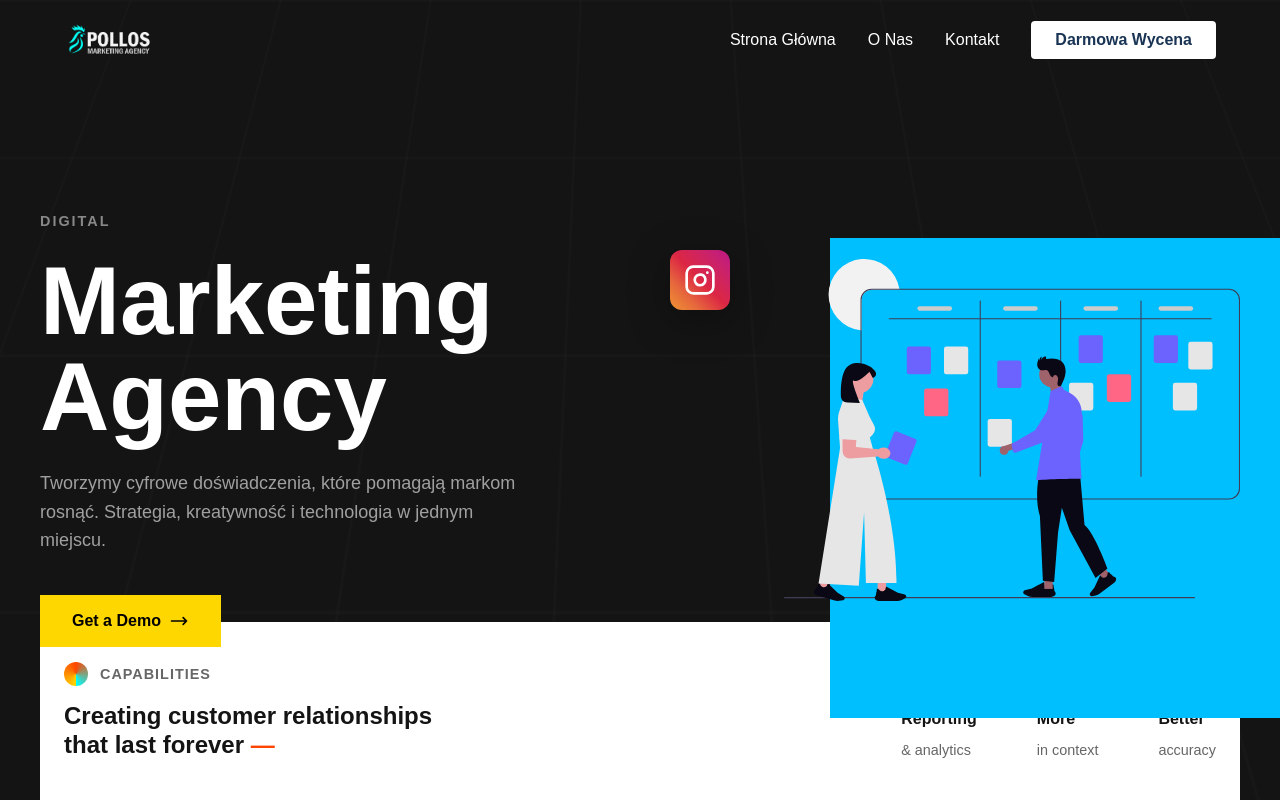
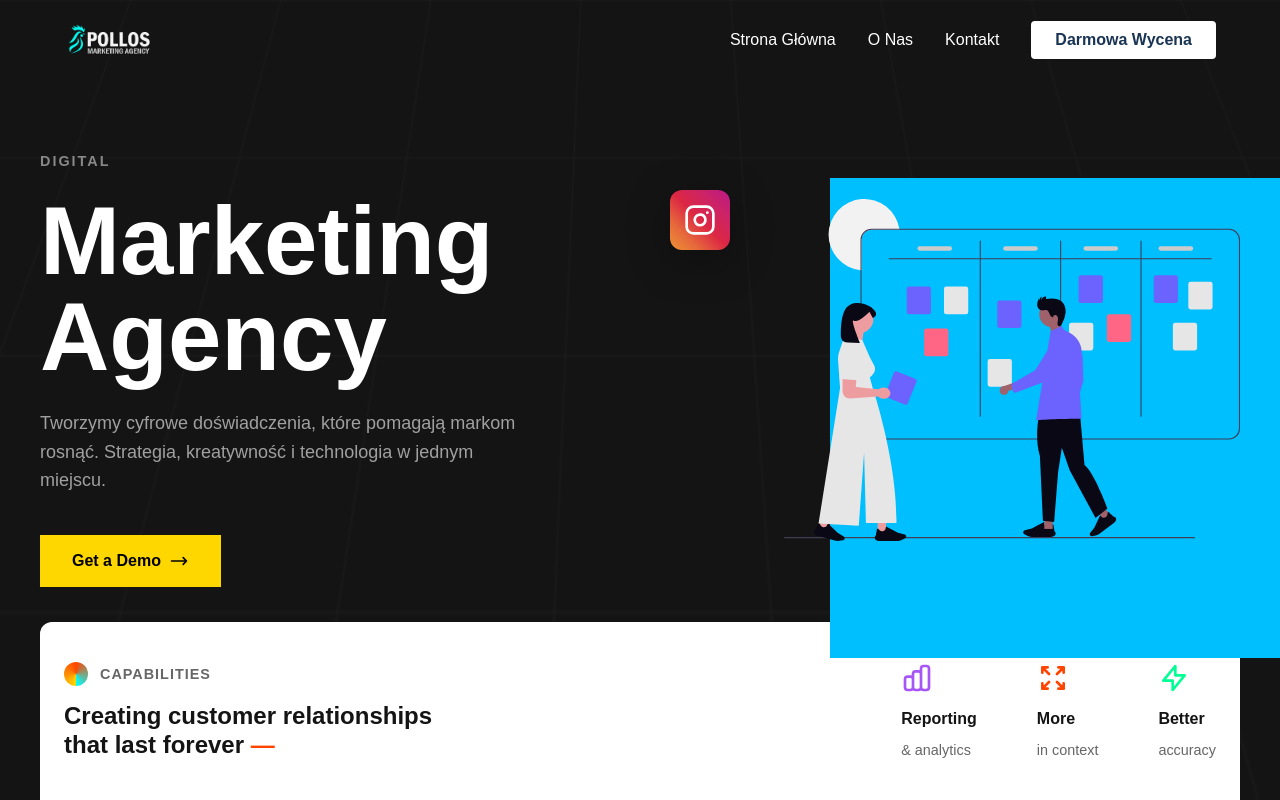
Before and after one commit to PiotrFijalkowski/pollos_website, a Next.js app: page / in a window 1280 px wide. Shown: the top 800 px of the page. Built offline with nearby package versions, Linux system fonts and the light colour scheme.

Commit message:
style: remove unused SecondaryImageWrapper

```diff
--- a/src/components/Hero/Hero.styles.ts
+++ b/src/components/Hero/Hero.styles.ts
@@ -23,7 +23,7 @@ export const HeroContainer = styled.section`
   background-color: #141414; /* Dark background */
   position: relative;
   overflow: hidden;
-  padding: 120px 24px 60px; /* Added top padding for fixed navbar */
+  padding: 0px 24px 60px; /* Added top padding for fixed navbar */
 
   /* Perspective Grid Background */
   &::before {
```
